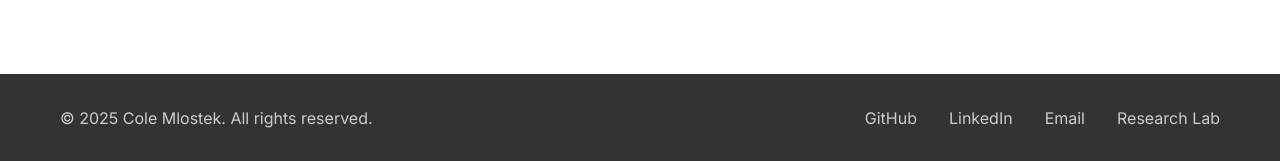
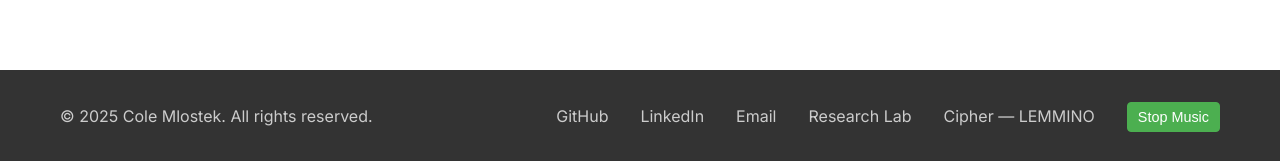
Before and after one commit to cmlostek/cmlostek.github.io, a React (Create React App) app: page / in a window 1280 px wide. Shown: the part 636-797 px from the top of the page. Built offline with nearby package versions, Linux system fonts and the light colour scheme; the HTML template or start-up script is replaced by a standard one.

Commit message:
addition of music to the home page

```diff
--- a/src/components/Footer.css
+++ b/src/components/Footer.css
@@ -1,5 +1,6 @@
 /* Footer Styles */
 .footer {
+  position: relative;
   background-color: #333;
   color: white;
   padding: 2rem 0;
@@ -22,6 +23,7 @@
 .footer-links {
   display: flex;
   gap: 2rem;
+  align-items: center;
 }
 
 .footer-links a {
@@ -32,6 +34,28 @@
 
 .footer-links a:hover {
   color: white;
+}
+
+/* Music toggle button */
+.music-toggle {
+  background: transparent;
+  border: 1px solid #ccc;
+  color: #ccc;
+  padding: 6px 10px;
+  border-radius: 4px;
+  cursor: pointer;
+  font-size: 0.9rem;
+}
+
+.music-toggle:hover {
+  border-color: white;
+  color: white;
+}
+
+.music-toggle.playing {
+  background: #4caf50;
+  border-color: #4caf50;
+  color: #fff;
 }
 
 /* Mobile Styles */
--- a/src/components/Footer.js
+++ b/src/components/Footer.js
@@ -1,12 +1,90 @@
-import React from 'react';
+import React, { useRef, useState, useEffect } from 'react';
 import './Footer.css';
 
 const Footer = () => {
   const currentYear = new Date().getFullYear();
+  const youtubeVideoId = 'b0q5PR1xpA0';
+  const iframeRef = useRef(null);
+
+  // Default to playing on load
+  const [playing, setPlaying] = useState(true);
+  // Track whether user explicitly stopped playback to prevent auto-unmute/resume
+  const [userStopped, setUserStopped] = useState(false);
+  // Track whether we've already unmuted via a user gesture
+  const unmutedRef = useRef(false);
+
+  // Build embed URL with enablejsapi so we can control via postMessage; keep mute=1 for autoplay
+  const origin = typeof window !== 'undefined' ? encodeURIComponent(window.location.origin) : '';
+  const youtubeEmbedUrl = `https://www.youtube.com/embed/${youtubeVideoId}?enablejsapi=1&autoplay=1&mute=1&loop=1&playlist=${youtubeVideoId}&controls=0&rel=0&modestbranding=1&origin=${origin}`;
+
+  // Send YouTube iframe API commands via postMessage
+  const postCommand = (cmd) => {
+    const iframe = iframeRef.current;
+    if (!iframe || !iframe.contentWindow) return;
+    iframe.contentWindow.postMessage(JSON.stringify({ event: 'command', func: cmd, args: [] }), '*');
+  };
+
+  // Attempt to start playback muted on mount (browsers allow muted autoplay)
+  useEffect(() => {
+    postCommand('playVideo');
+  }, []);
+
+  // Auto-unmute on the first user gesture only if player is supposed to be playing and user hasn't stopped it
+  useEffect(() => {
+    if (typeof window === 'undefined') return;
+
+    const tryUnmute = () => {
+      if (!playing || userStopped || unmutedRef.current) return;
+      postCommand('unMute');
+      postCommand('playVideo');
+      unmutedRef.current = true;
+      // listeners added with { once: true } will auto-remove, but clean up anyway
+      window.removeEventListener('pointerdown', tryUnmute);
+      window.removeEventListener('keydown', tryUnmute);
+      window.removeEventListener('touchstart', tryUnmute);
+    };
+
+    // add listeners that run once on first interaction
+    window.addEventListener('pointerdown', tryUnmute, { once: true });
+    window.addEventListener('keydown', tryUnmute, { once: true });
+    window.addEventListener('touchstart', tryUnmute, { once: true });
+
+    return () => {
+      window.removeEventListener('pointerdown', tryUnmute);
+      window.removeEventListener('keydown', tryUnmute);
+      window.removeEventListener('touchstart', tryUnmute);
+    };
+  }, [playing, userStopped]);
+
+  const handleToggle = () => {
+    if (playing) {
+      // Stop/pause and mark as user-stopped; auto-unmute/resume will not occur until user explicitly plays again
+      postCommand('pauseVideo');
+      setPlaying(false);
+      setUserStopped(true);
+    } else {
+      // User explicitly started playback: play and unmute (this click is a user gesture)
+      postCommand('playVideo');
+      postCommand('unMute');
+      setPlaying(true);
+      setUserStopped(false);
+      unmutedRef.current = true;
+    }
+  };
 
   return (
     <footer className="footer">
       <div className="container">
+        {/* Hidden autoplaying iframe for background music (muted so browsers allow autoplay) */}
+        <iframe
+          id="bg-music-iframe"
+          ref={iframeRef}
+          src={youtubeEmbedUrl}
+          title="Background music - Cipher by LEMMINO"
+          allow="autoplay; encrypted-media"
+          style={{ position: 'absolute', width: 1, height: 1, left: -9999, top: 'auto', border: 0 }}
+          aria-hidden="true"
+        />
         <div className="footer-content">
           <p>&copy; {currentYear} Cole Mlostek. All rights reserved.</p>
           <div className="footer-links">
@@ -26,6 +104,24 @@ const Footer = () => {
             >
               Research Lab
             </a>
+            <a
+              href="https://youtu.be/b0q5PR1xpA0?si=PLMeFO6Wzf8DBLfv"
+              target="_blank"
+              rel="noopener noreferrer"
+            >
+              Cipher — LEMMINO
+            </a>
+
+            {/* Play/unmute toggle (user gesture to enable sound) */}
+            <button
+              type="button"
+              className={`music-toggle ${playing ? 'playing' : ''}`}
+              onClick={handleToggle}
+              aria-pressed={playing}
+              aria-label={playing ? 'Stop background music' : 'Play background music'}
+            >
+              {playing ? 'Stop Music' : 'Play Music'}
+            </button>
           </div>
         </div>
       </div>
```
Also changed, not shown: src/components/Home.css (+18 -0 lines), src/components/Home.js (+27 -16 lines), 2 other files (tests, documents, lock files or other folders). Lines whose indentation alone changed are shown as unchanged.
